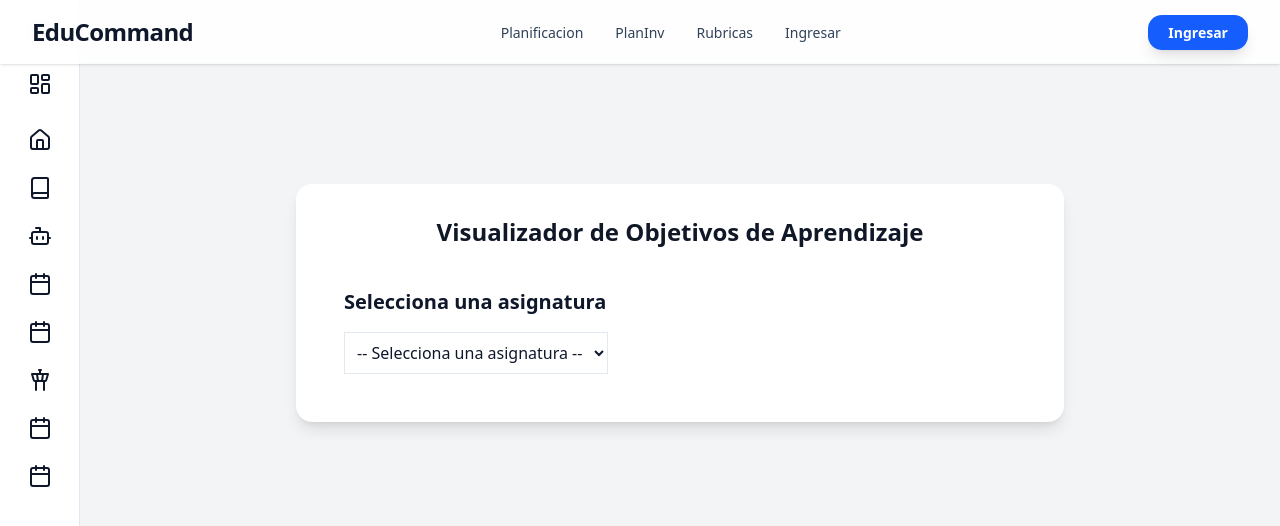
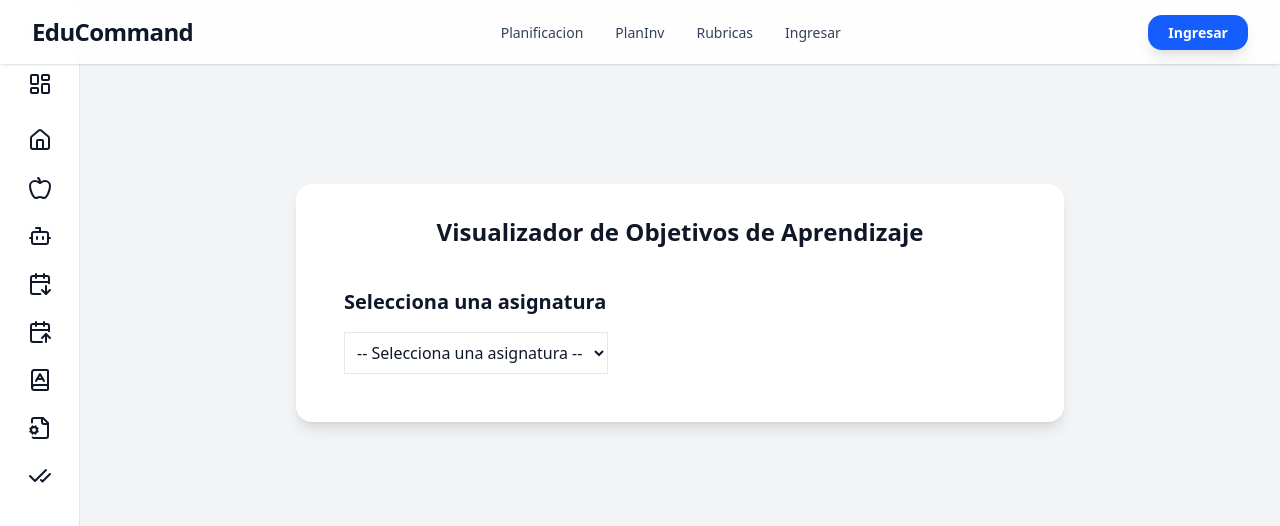
Before and after one commit to Vargosky/generador-rubricas-ia, a Next.js app: page /dashboard/oa in a window 1280 px wide. Shown: the top 526 px of the page. Built offline with nearby package versions, Linux system fonts and the light colour scheme.

Commit message:
fix icons

```diff
--- a/src/app/dashboard/layout.tsx
+++ b/src/app/dashboard/layout.tsx
@@ -13,6 +13,12 @@ import {
   ChevronLeft,
   ChevronRight,
   LucideProps,
+  CheckCheck,
+  FileCog,
+  BookA,
+  CalendarArrowDownIcon,
+  CalendarArrowUpIcon,
+  Apple
 } from 'lucide-react';
 import { cn } from '@/lib/utils';
 import '@/app/globals.css';
@@ -56,15 +62,15 @@ export default function DashboardLayout({ children }: { children: ReactNode }) {
         {/* Enlaces */}
         <nav className="space-y-2">
           <NavLink href="/dashboard" icon={Home} iconSize={iconSize} collapsed={isCollapsed}>Inicio</NavLink>
-          <NavLink href="/dashboard" icon={Book} iconSize={iconSize} collapsed={isCollapsed}>Mis Cursos</NavLink>
+          <NavLink href="/dashboard" icon={Apple} iconSize={iconSize} collapsed={isCollapsed}>Mis Cursos</NavLink>
           <NavLink href="/dashboard" icon={Bot} iconSize={iconSize} collapsed={isCollapsed}>Mis Rúbricas</NavLink>
-          <NavLink href="/dashboard/planificacion" icon={Calendar} iconSize={iconSize} collapsed={isCollapsed}>Crear Planificación</NavLink>
-          <NavLink href="/dashboard/planificacioninversa" icon={Calendar} iconSize={iconSize} collapsed={isCollapsed}>Planificación Inversa</NavLink>
-          <NavLink href="/dashboard/oa" icon={TowerControl} iconSize={iconSize} collapsed={isCollapsed}>Objetivos Aprendizaje</NavLink>
+          <NavLink href="/dashboard/planificacion" icon={CalendarArrowDownIcon} iconSize={iconSize} collapsed={isCollapsed}>Crear Planificación</NavLink>
+          <NavLink href="/dashboard/planificacioninversa" icon={CalendarArrowUpIcon} iconSize={iconSize} collapsed={isCollapsed}>Planificación Inversa</NavLink>
+          <NavLink href="/dashboard/oa" icon={BookA} iconSize={iconSize} collapsed={isCollapsed}>Objetivos Aprendizaje</NavLink>
 
     {/*Seccion de Trabajos */}
-          <NavLink href="/dashboard/crear_trabajos" icon={Calendar} iconSize={iconSize} collapsed={isCollapsed}>Crear Trabajos</NavLink>
-          <NavLink href="/dashboard/revisar_trabajos" icon={Calendar} iconSize={iconSize} collapsed={isCollapsed}>Revisar Trabajos</NavLink>
+          <NavLink href="/dashboard/crear_trabajos" icon={FileCog} iconSize={iconSize} collapsed={isCollapsed}>Crear Trabajos</NavLink>
+          <NavLink href="/dashboard/revisar_trabajos" icon={CheckCheck} iconSize={iconSize} collapsed={isCollapsed}>Revisar Trabajos</NavLink>
 
         </nav>
       </aside>
```
